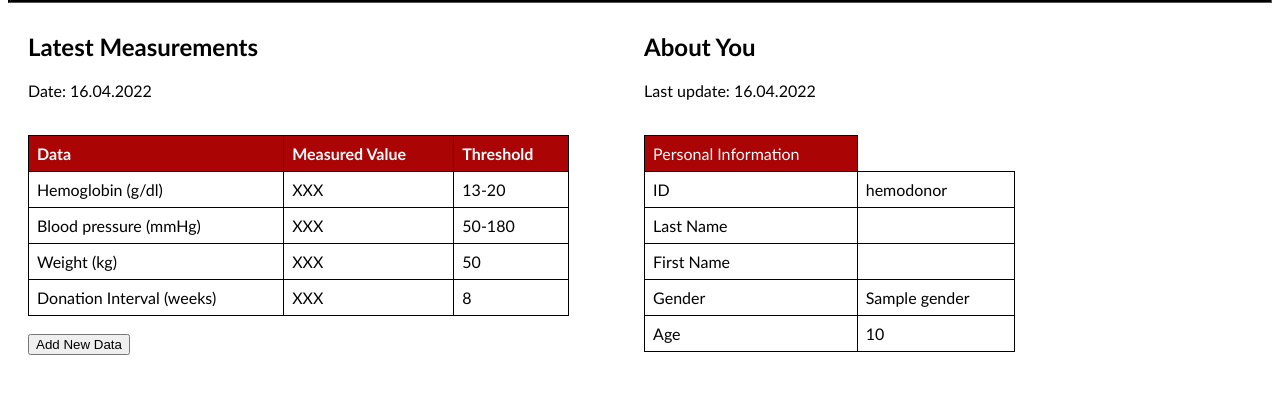
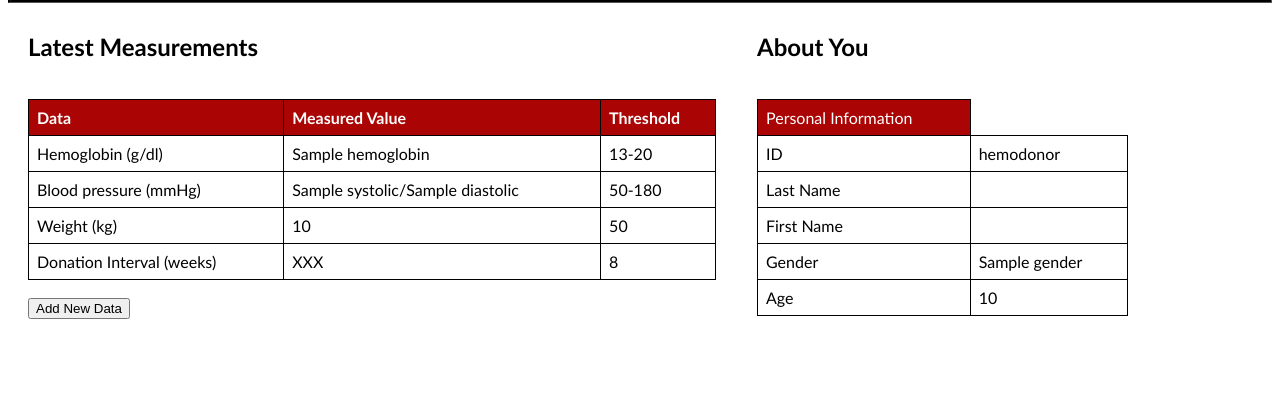
Before and after one commit to makipaa/HSDP, a Django app: template HSDP_project/hemodonor/templates/donor_home.html in a window 1280 px wide. Shown: the part 210-604 px from the top of the page. Run offline with Django 4.2, Linux system fonts and the light colour scheme; a user stored in the database is signed in; the template is opened without the code that fills it: most values are stand-ins (such as "Sample title", 1, 10 or a date in 2020).

Commit message:
Latest measurements updated

```diff
--- a/HSDP_project/hemodonor/templates/donor_home.html
+++ b/HSDP_project/hemodonor/templates/donor_home.html
@@ -51,7 +51,6 @@
     <div class="row">
         <div class="column" style="background-color:rgba(170, 170, 170, 0);">
             <h2>Latest Measurements</h2>
-            <p> Date: 16.04.2022</p>
             <br>
             <table>
                 <tr class="first">
@@ -61,17 +60,17 @@
                 </tr>
                 <tr>
                     <td>Hemoglobin (g/dl)</td>
-                    <td>XXX</td>
+                    <td>{{latest_measurements.hemoglobin}}</td>
                     <td>13-20</td>
                 </tr>
                 <tr>
                     <td>Blood pressure (mmHg)</td>
-                    <td>XXX</td>
+                    <td>{{latest_measurements.systolic}}/{{latest_measurements.diastolic}}</td>
                     <td>50-180</td>
                 </tr>
                 <tr>
                     <td>Weight (kg)</td>
-                    <td>XXX</td>
+                    <td>{{latest_measurements.weight}}</td>
                     <td>50</td>
                 </tr>
                 <tr>
@@ -85,7 +84,6 @@
         </div>
         <div class="column" style="background-color:rgba(187, 187, 187, 0);">
             <h2>About You</h2>
-            <p> Last update: 16.04.2022</p>
             <br>
             <table>
                 <tr>
--- a/HSDP_project/hemodonor/views.py
+++ b/HSDP_project/hemodonor/views.py
@@ -2,8 +2,8 @@ from http.client import NOT_IMPLEMENTED
 from django.shortcuts import redirect, render
 from django.http import HttpResponse, HttpResponseRedirect
 from django.contrib import messages
-from HSDP_project.utils import get_latest_measurements
 
+from utils import get_latest_measurements
 from utils import get_relevant_data
 from .forms import user_register_form
 from .models import donor_data
```
Also changed, not shown: HSDP_project/utils.py (+6 -8 lines), HSDP_project/db.sqlite3, 1 other file.
